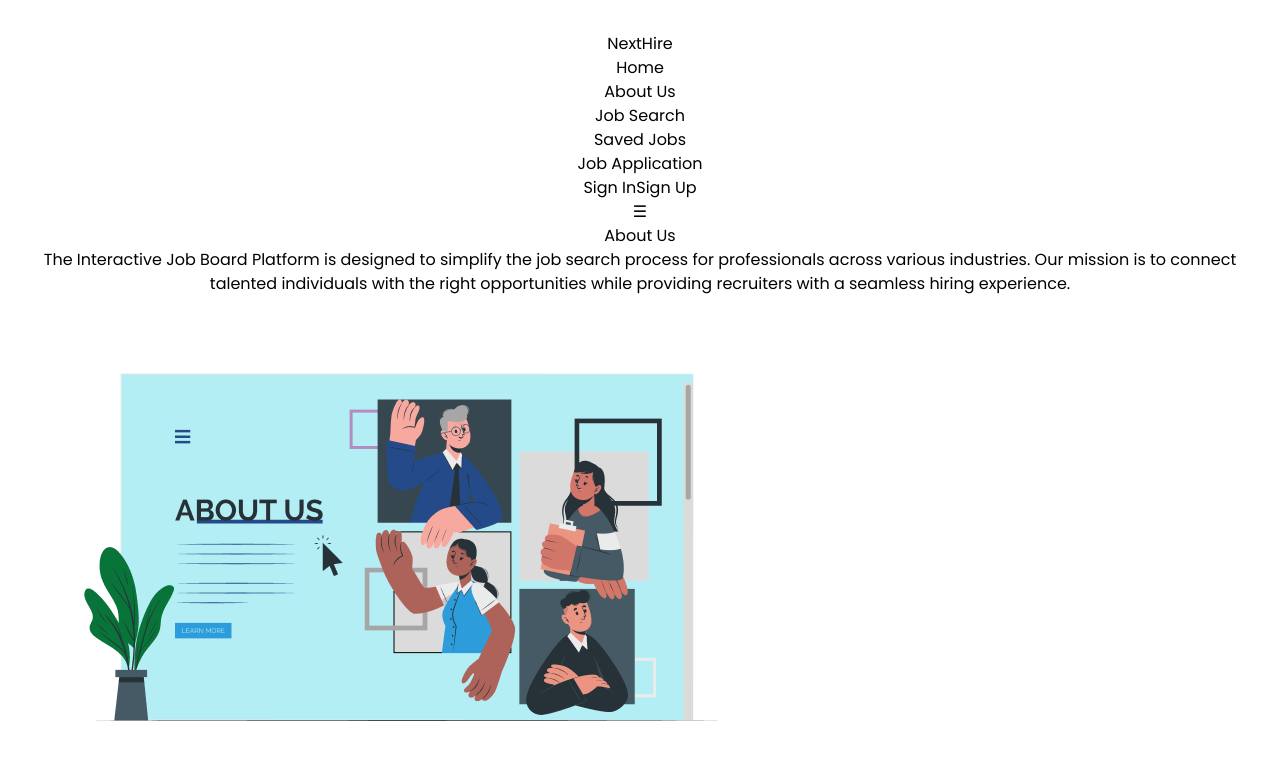
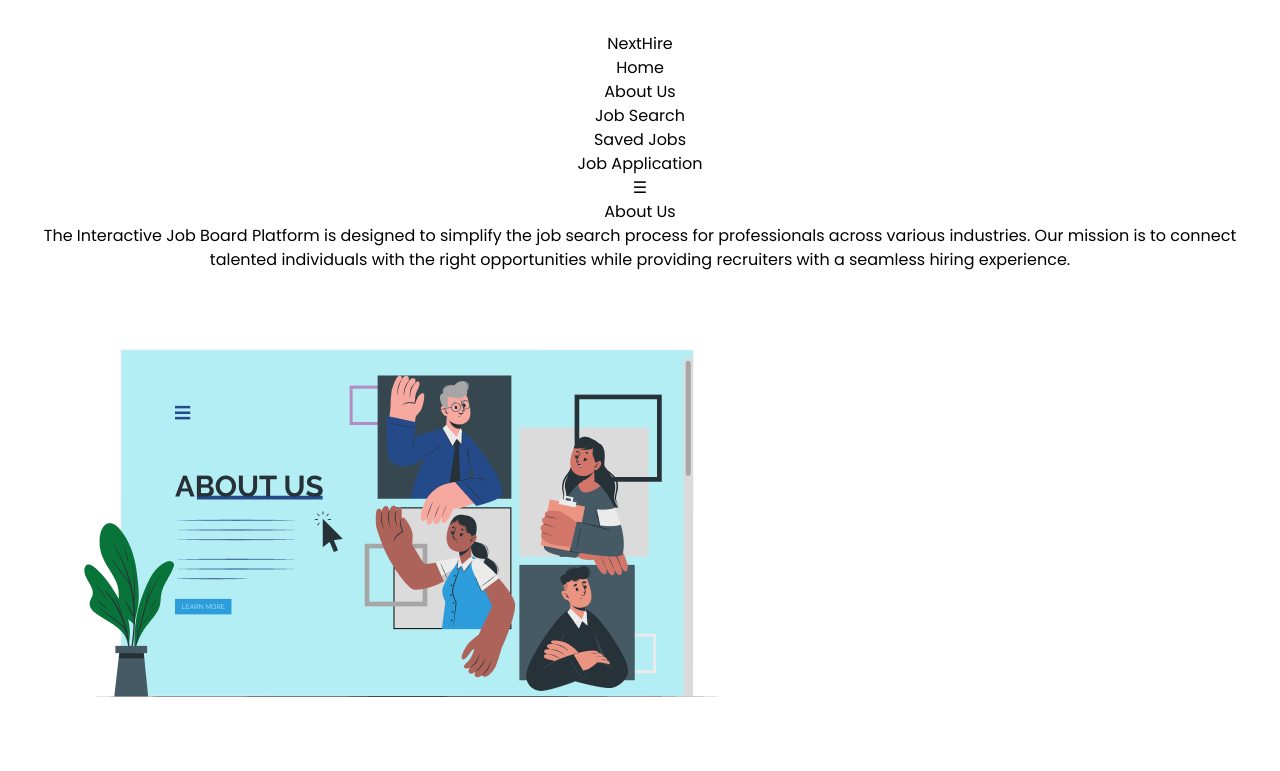
Before and after one commit to Dagi2004/Project-Nexus-interactive-job-board, a React (Vite) app: page /about in a window 1280 px wide. Shown: the top 771 px of the page. Built offline with nearby package versions, Linux system fonts and the light colour scheme; a web font is replaced by a local one.

Commit message:
Modifed Button In Header Section and Added LogOut Button

```diff
--- a/src/components/layout/Header.tsx
+++ b/src/components/layout/Header.tsx
@@ -4,10 +4,15 @@ import Button from "../common/Button";
 const Header: React.FC = () => {
   const navigate=useNavigate()
   const [isOpen, setIsOpen] = useState(false);
-
+const token=localStorage.getItem("access")
   const toggleMenu = () => {
     setIsOpen(!isOpen);
   };
+  const handleLogout=()=>{
+    localStorage.removeItem("access");
+    console.log("user logged out")
+    navigate("/login")
+  }
   const navItems = [
     { name: "Home", path: "/home" },
     { name: "About Us", path: "/about" },
@@ -43,14 +48,12 @@ return(
 
             </li>
           ))}
-           <div className="flex items-center gap-3">
+          {
+            token && (
+              <Button butttonLabel="Log Out" buttonBackgroundColor="red" buttonDimension="small" action={handleLogout} />
+            )
+          }
 
-              <Button butttonLabel="Sign In" buttonBackgroundColor="blue" buttonDimension="small" action={() => navigate("/signin")} />
-
-            <Button butttonLabel="Sign Up" buttonBackgroundColor="blue"buttonDimension="small"   action={() => navigate("/signup")} />
-
-
-              </div>
         </ul>
         <button
           onClick={toggleMenu}
@@ -80,10 +83,11 @@ return(
 
                 </li>
               ))}
-                <div className="flex flex-col items-center gap-3">
-                <Button butttonLabel="Sign In" buttonBackgroundColor="blue" buttonDimension="small"/>
-                <Button butttonLabel="Sign Up" buttonBackgroundColor="blue"buttonDimension="small" />
-                </div>
+                {
+            token && (
+              <Button butttonLabel="Log Out" buttonBackgroundColor="red" buttonDimension="small" action={handleLogout} />
+            )
+          }
 
             </ul>
           </div>
```
